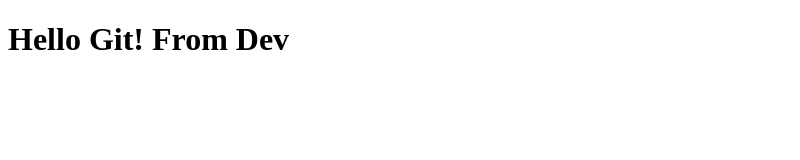
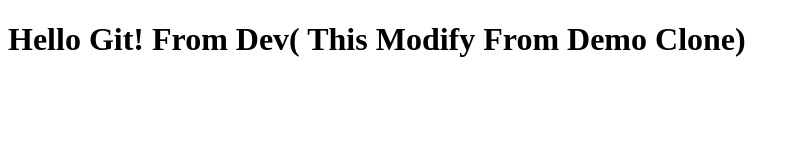
Before and after one commit to BigYeser/test-git, a plain HTML site: page index.html in a window 1280 px wide. Shown: the whole page, without its empty margins (0-800 px from the left). Drawn offline with Linux system fonts and the light colour scheme.

Commit message:
modify index.html

```diff
--- a/index.html
+++ b/index.html
@@ -6,6 +6,6 @@
         </title>
     </head>
     <body>
-        <h1>Hello Git! From Dev</h1>
+        <h1>Hello Git! From Dev( This Modify From Demo Clone)</h1>
     </body>
 </html>
```
